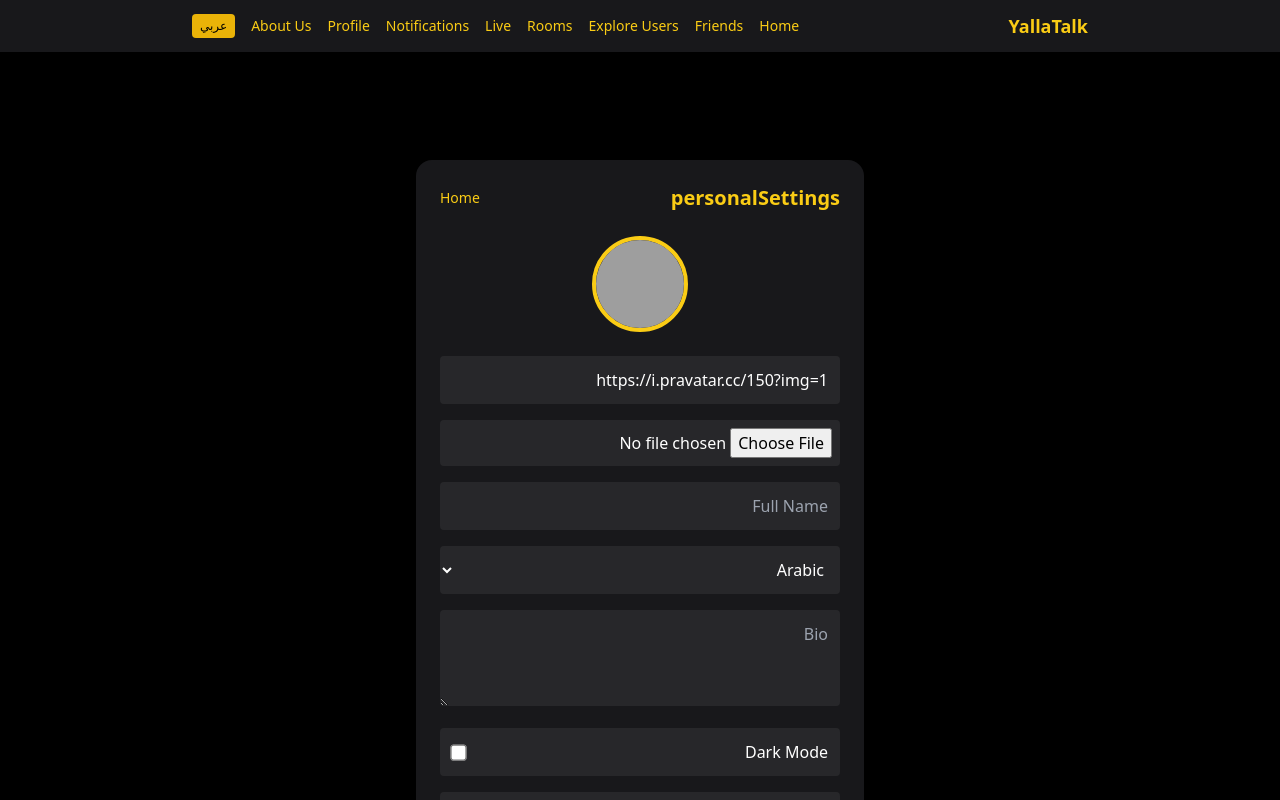
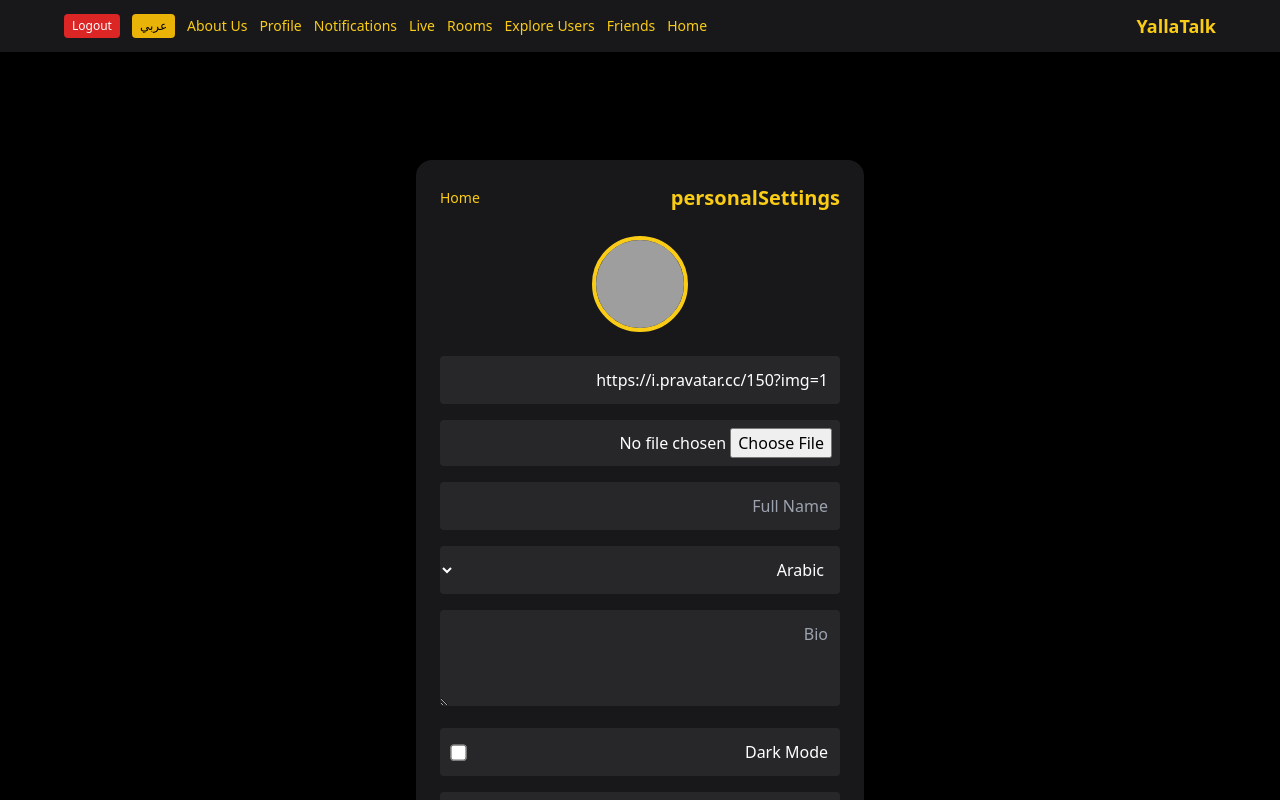
Before and after one commit to Yallatalk/Yallatalk, a React (Vite) app: page /settings in a window 1280 px wide. Shown: the top 800 px of the page. Built offline with nearby package versions, Linux system fonts and the light colour scheme; no server answers; the database is empty; sample sign-in values are in the browser's storage; grey boxes are pictures that could not be loaded.

Commit message:
fix: تحسين التنقل وتسجيل الخروج واللغة في الشريط العلوي

```diff
--- a/src/Navbar.jsx
+++ b/src/Navbar.jsx
@@ -1,24 +1,34 @@
-import { Link, useLocation } from 'react-router-dom';
+import { Link, useLocation, useNavigate } from 'react-router-dom';
 import { useTranslation } from 'react-i18next';
 import i18n from 'i18next';
+import { auth } from './firebase';
 
 export default function Navbar() {
   const { t } = useTranslation();
   const location = useLocation();
+  const navigate = useNavigate();
 
+  // ✅ تبديل اللغة بدون إعادة تحميل الصفحة
   const toggleLanguage = () => {
     const newLang = i18n.language === 'ar' ? 'en' : 'ar';
     i18n.changeLanguage(newLang);
     localStorage.setItem('i18nextLng', newLang);
-    // ✅ إعادة تحميل المسار الحالي لتحديث الترجمة بدون فقدان الصفحة
-    window.location.href = location.pathname;
+  };
+
+  // ✅ تسجيل الخروج
+  const handleLogout = () => {
+    auth.signOut(); // Firebase logout
+    localStorage.removeItem('loggedIn');
+    localStorage.removeItem('username');
+    navigate('/');
   };
 
   return (
     <nav className="bg-zinc-900 text-yellow-400 py-3 px-4 shadow-md fixed top-0 left-0 right-0 z-50">
-      <div className="max-w-4xl mx-auto flex justify-between items-center">
+      <div className="max-w-6xl mx-auto flex justify-between items-center flex-wrap gap-2">
         <div className="text-lg font-bold">YallaTalk</div>
-        <div className="flex gap-4 text-sm items-center flex-wrap">
+
+        <div className="flex gap-3 text-sm items-center flex-wrap">
           <Link to="/home" className="hover:underline">{t('home')}</Link>
           <Link to="/friends" className="hover:underline">{t('friends')}</Link>
           <Link to="/explore" className="hover:underline">{t('exploreUsers')}</Link>
@@ -28,12 +38,21 @@
           <Link to="/profile" className="hover:underline">{t('profile')}</Link>
           <Link to="/about" className="hover:underline">{t('about')}</Link>
 
+          {/* 🔄 زر تغيير اللغة */}
           <button
             onClick={toggleLanguage}
             className="text-xs bg-yellow-500 text-black px-2 py-1 rounded hover:bg-yellow-400 transition"
           >
             {i18n.language === 'ar' ? 'EN' : 'عربي'}
           </button>
+
+          {/* 🚪 زر تسجيل الخروج */}
+          <button
+            onClick={handleLogout}
+            className="text-xs bg-red-600 text-white px-2 py-1 rounded hover:bg-red-500 transition"
+          >
+            {t('logout')}
+          </button>
         </div>
       </div>
     </nav>
```
